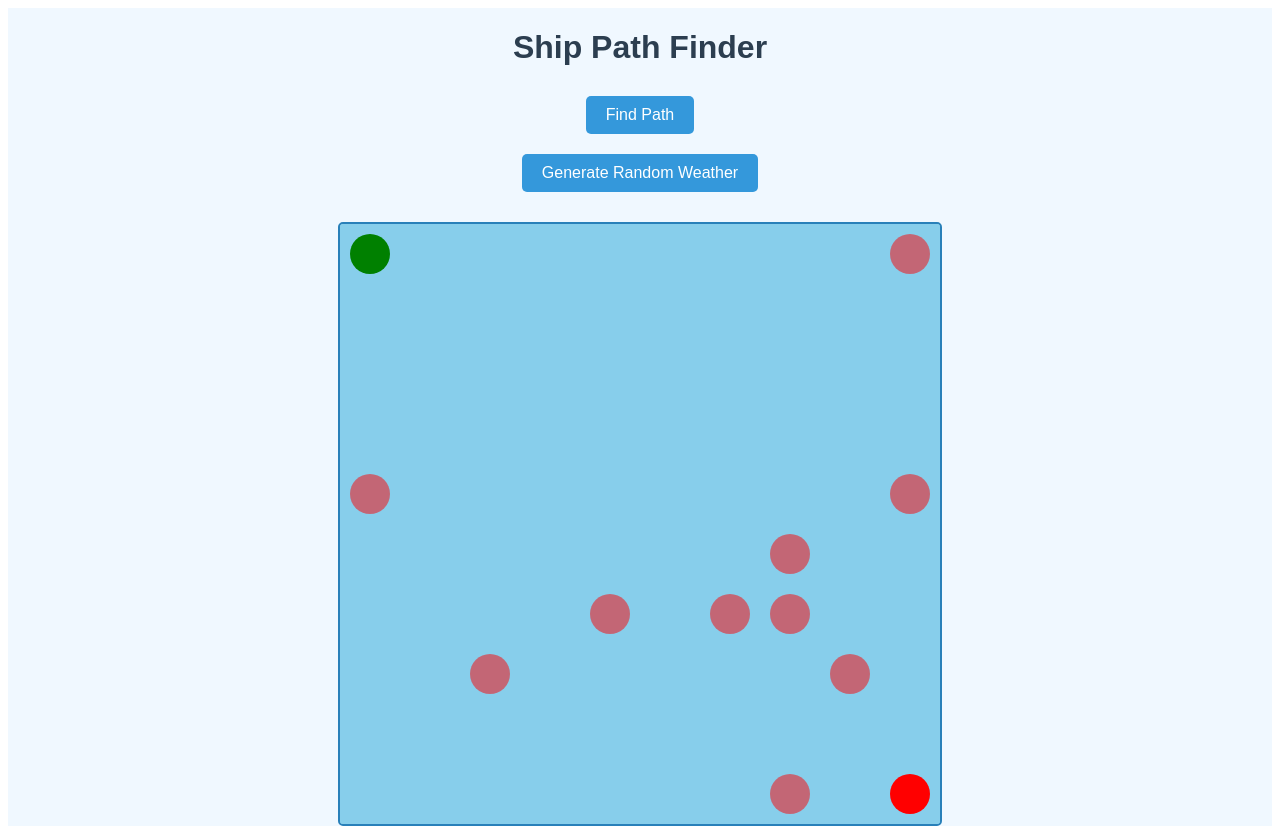
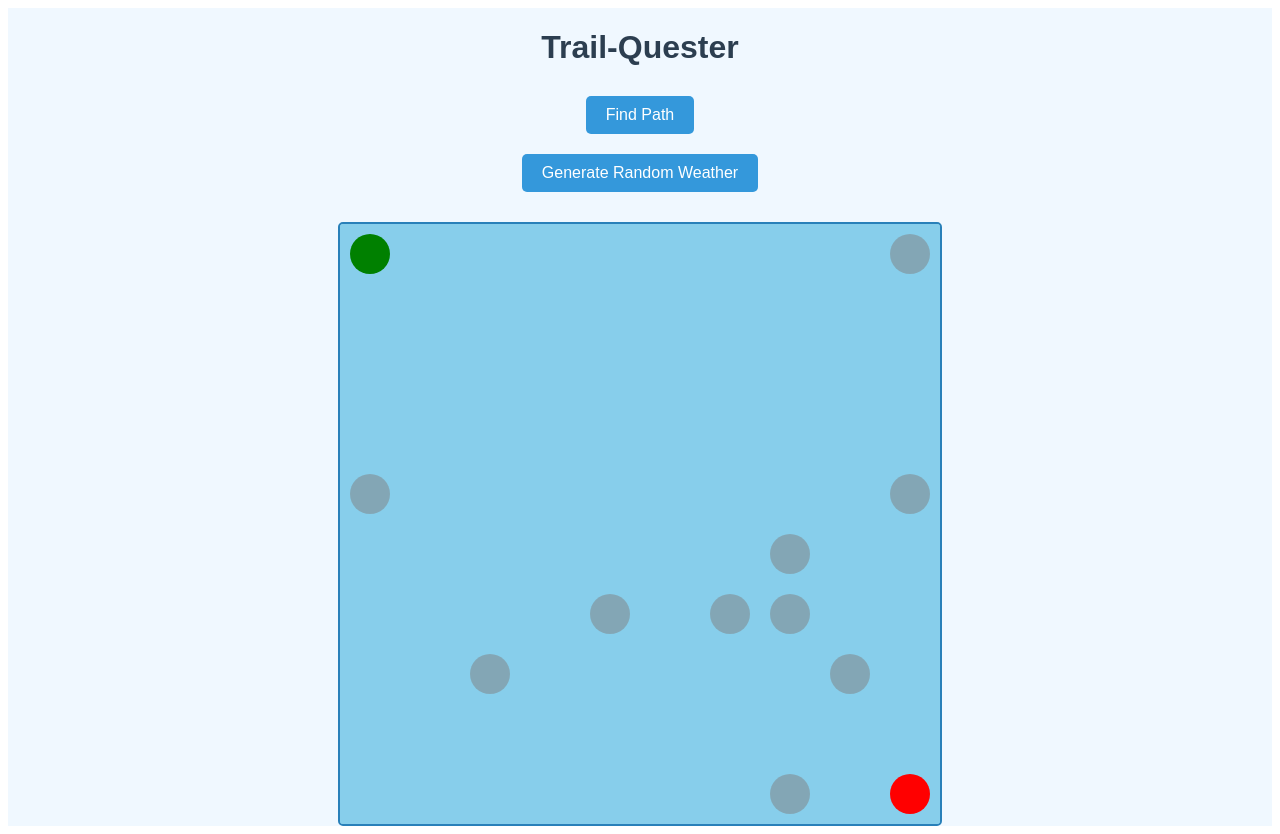
Before and after one commit to Karmvirjadeja/SIH-2024, a React (Vite) app: page / in a window 1280 px wide. Built offline with nearby package versions, Linux system fonts and the light colour scheme.

Commit message:
Cyclone colour

```diff
--- a/src/App.jsx
+++ b/src/App.jsx
@@ -173,7 +173,7 @@ const App = () => {
       if (weatherData[key].danger) {
         const centerX = x * cellSize + cellSize / 2;
         const centerY = y * cellSize + cellSize / 2;
-        ctx.fillStyle = "rgba(255, 0, 0, 0.5)"; // Semi-transparent red
+        ctx.fillStyle = "rgba(128, 128, 128, 0.5)"; // Semi-transparent red
         ctx.beginPath();
         ctx.arc(centerX, centerY, cellSize / 3, 0, 2 * Math.PI);
         ctx.fill();
@@ -219,7 +219,7 @@ const App = () => {
 
   return (
     <div className="App">
-      <h1>Ship Path Finder</h1>
+      <h1>Trail-Quester </h1>
       <button onClick={findPaths}>Find Path</button>
       <button onClick={handleGenerateWeather}>Generate Random Weather</button>
       <canvas ref={canvasRef} width={600} height={600}></canvas>
```
